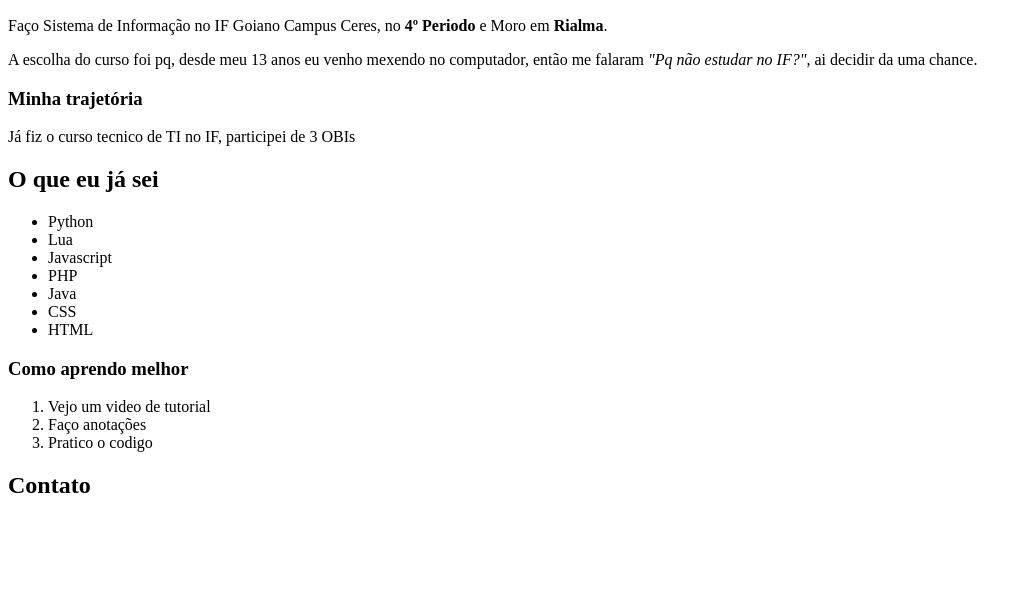
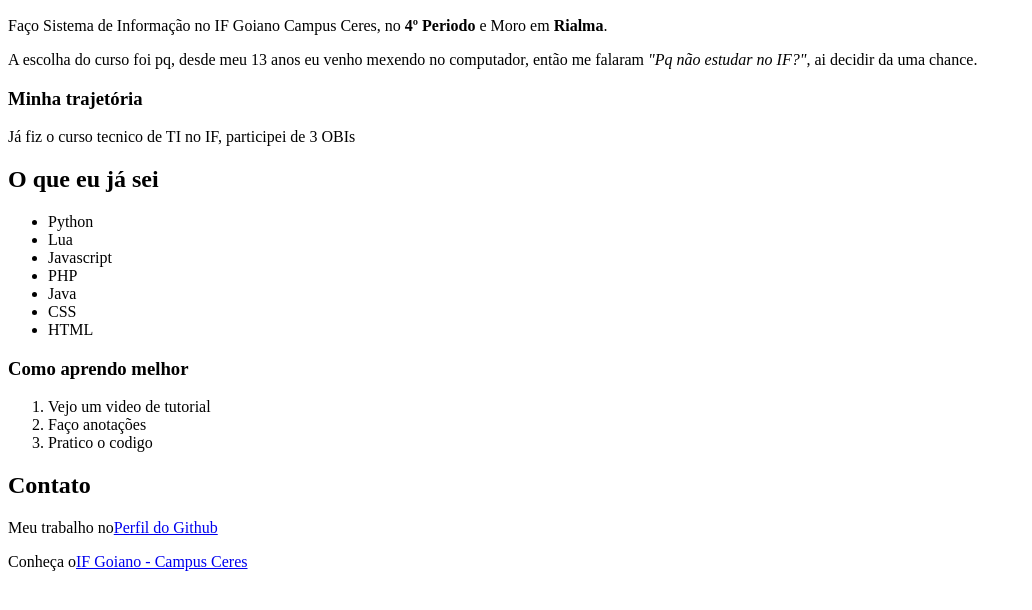
Before and after one commit to FernandoJCFilho/prog-web-i-2026-2, a plain HTML site: page aula02/index.html in a window 1280 px wide. Shown: the part 110-720 px from the top of the page, without its empty margins (0-1032 px from the left). Drawn offline with Linux system fonts and the light colour scheme.

Commit message:
ex5, Links

```diff
--- a/aula02/index.html
+++ b/aula02/index.html
@@ -31,5 +31,7 @@
         <li>Pratico o codigo</li>
     </ol>
     <h2>Contato</h2>
+    <p>Meu trabalho no<a href="https://github.com/FernandoJCFilho">Perfil do Github</a></p>
+    <p>Conheça o<a href="https://ifgoiano.edu.br/home/index.php/ceres.html">IF Goiano - Campus Ceres</a></p>
 </body>
 </html>
```
